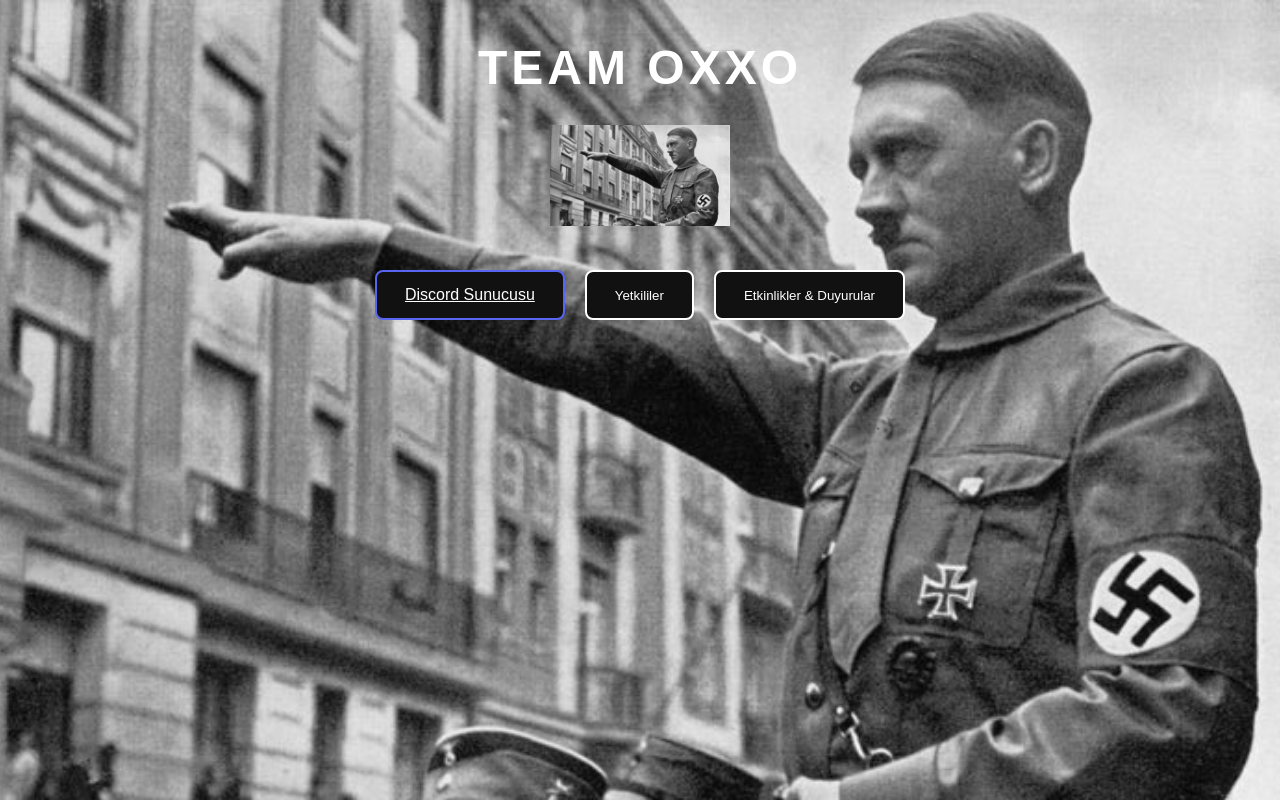
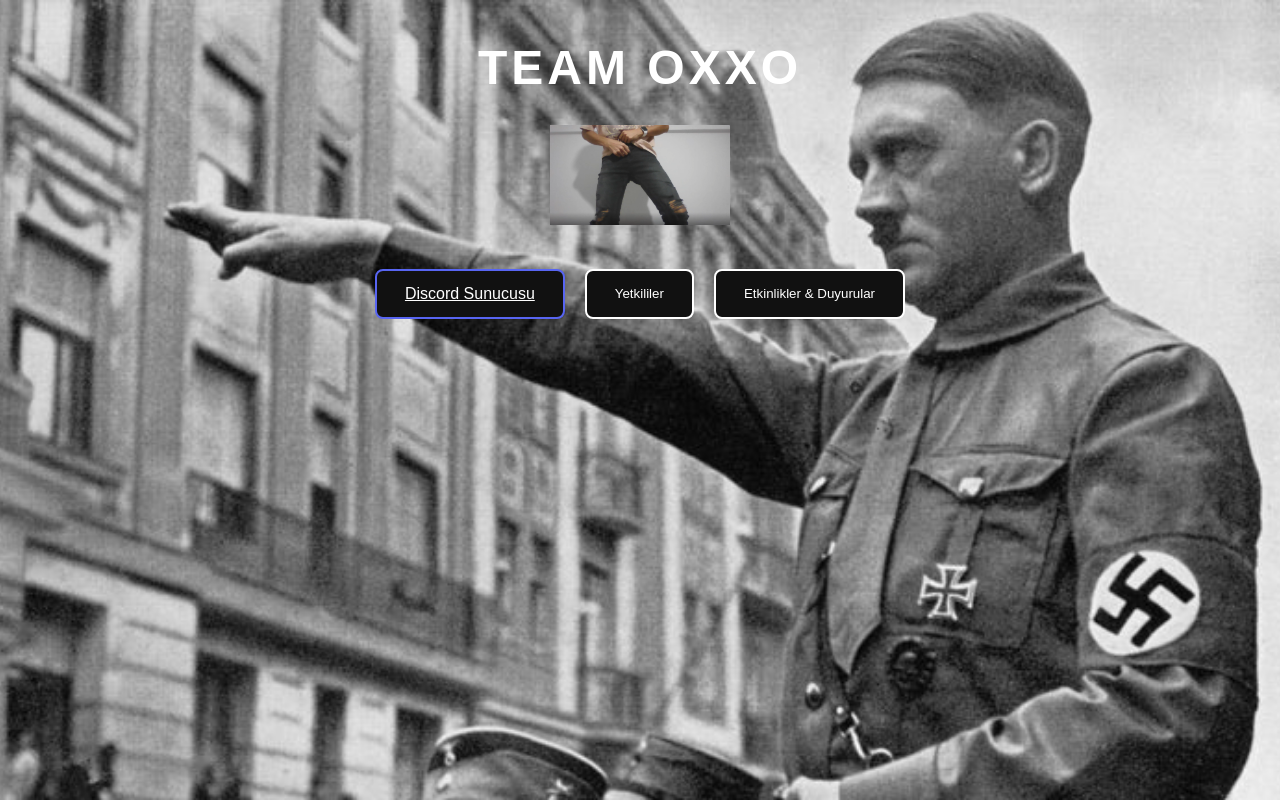
Before and after one commit to Ghosti52/team-oxxo, a plain HTML site: page index.html in a window 1280 px wide. Drawn offline with Linux system fonts and the light colour scheme.

Commit message:
Update main logo image in index.html

```diff
--- a/index.html
+++ b/index.html
@@ -16,7 +16,7 @@
   <div id="site">
     <h1>TEAM OXXO</h1>
 
-    <img src="adolf-hitler-gettyimages-119505258.jpg" class="main-logo" alt="TEAM OXXO">
+    <img src="muratcanoxxo.png" class="main-logo" alt="TEAM OXXO">
 
     <div class="buttons">
       <a href="https://discord.gg/zCQeA7zUSQ" target="_blank" class="btn discord">
```
